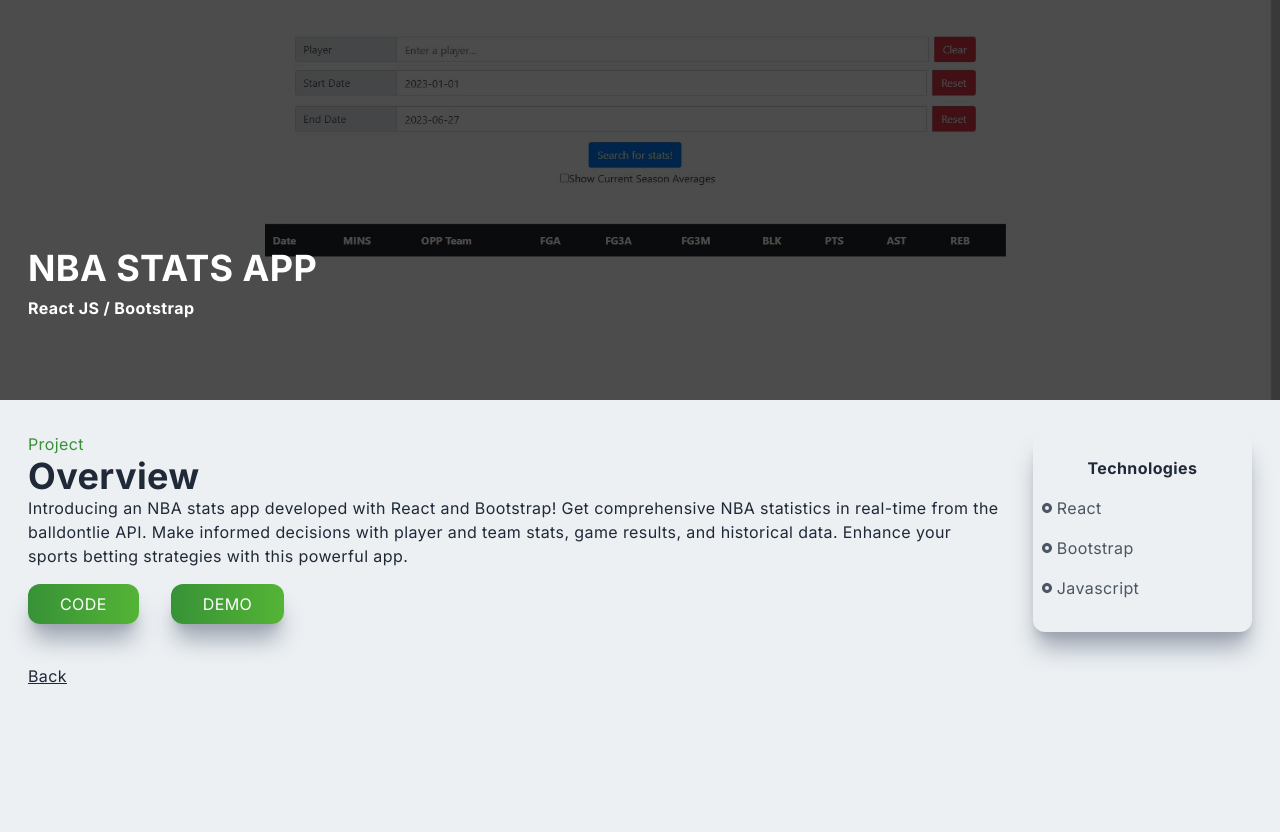
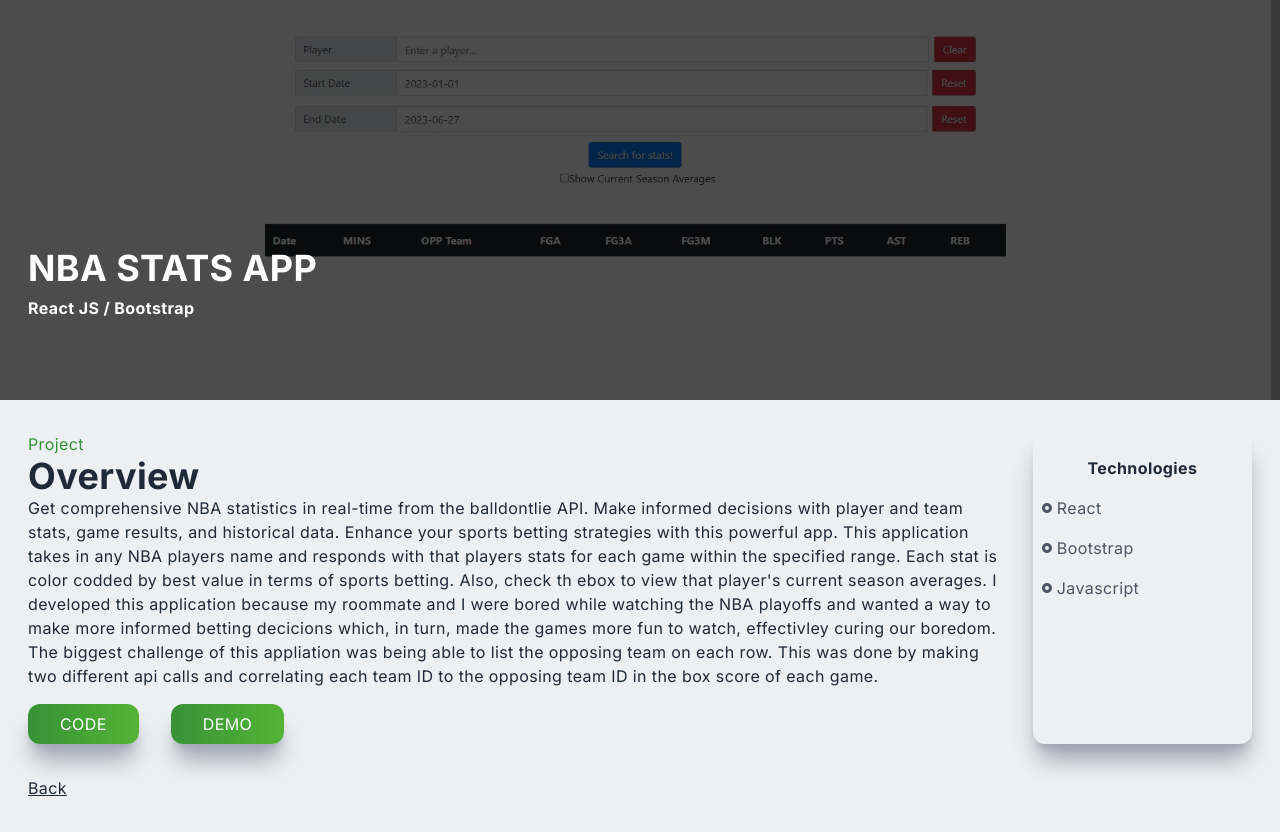
Before and after one commit to Karns11/NextjsPortfolio, a Next.js app: page /nbaapp in a window 1280 px wide. Before the commit the page ends 800 px from the top, so only its background shows below. Built offline with nearby package versions, Linux system fonts and the light colour scheme.

Commit message:
made lots of improvements

```diff
--- a/app/components/Projects.jsx
+++ b/app/components/Projects.jsx
@@ -1,5 +1,6 @@
 import React from "react";
 import swoleImg from "@public/assets/projects/lfsmarkup.png";
+import swoleImg2 from "@public/assets/projects/lfstest.png";
 import proshopImg from "@public/assets/projects/proshopmarkup.png";
 import nbaImg from "@public/assets/projects/nbamarkup.png";
 import movieBookImg from "@public/assets/projects/movieAndBook.png";
@@ -18,7 +19,7 @@
         <div className="grid md:grid-cols-2 gap-8">
           <ProjectItem
             title="LETS FIT SWOLE"
-            backgroundImage={swoleImg}
+            backgroundImage={swoleImg2}
             projectUrl="/letsfitswole"
             stack="MERN Stack"
           />
--- a/app/letsfitswole/page.jsx
+++ b/app/letsfitswole/page.jsx
@@ -36,10 +36,18 @@
             frontend. To ensure secure access to the application's features, I
             implemented user authentication and authorization using JWT.
             Additionally, I created robust RESTful APIs using Express.js for
-            efficient server-side logic and data management. By leveraging
-            MongoDB, Express, React, Node, Redux, Bootstrap, MUI, and JWT, I
-            successfully delivered a comprehensive fitness application that
-            combines functionality with a seamless user experience.
+            efficient server-side logic and data management. The deployment of
+            this project was a very big milestone for me since I had envisoned
+            this application for years. The biggest problem I faced was with the
+            exercise of the day card. The exercise of the day makes a call to an
+            exercise list api and return a random exercise each day. This was
+            really hard to accomplish but after lots of hard work and
+            determination I was able to solve this issue by getting the day of
+            the month, setting a random muscle index equal to the day of the
+            month, and then making an api call to all of the exercises and
+            assigning the exercise of the day to the random muscle index. This
+            will prove to be random each month since each time the api is called
+            a new random muscle group is called as well.
           </p>
           <a
             href="https://github.com/Karns11/NewWorkoutApp"
--- a/app/nbaapp/page.jsx
+++ b/app/nbaapp/page.jsx
@@ -27,11 +27,21 @@
           <p className="text-[#379237]">Project</p>
           <h2>Overview</h2>
           <p>
-            Introducing an NBA stats app developed with React and Bootstrap! Get
-            comprehensive NBA statistics in real-time from the balldontlie API.
-            Make informed decisions with player and team stats, game results,
-            and historical data. Enhance your sports betting strategies with
-            this powerful app.
+            Get comprehensive NBA statistics in real-time from the balldontlie
+            API. Make informed decisions with player and team stats, game
+            results, and historical data. Enhance your sports betting strategies
+            with this powerful app. This application takes in any NBA players
+            name and responds with that players stats for each game within the
+            specified range. Each stat is color codded by best value in terms of
+            sports betting. Also, check th ebox to view that player's current
+            season averages. I developed this application because my roommate
+            and I were bored while watching the NBA playoffs and wanted a way to
+            make more informed betting decicions which, in turn, made the games
+            more fun to watch, effectivley curing our boredom. The biggest
+            challenge of this appliation was being able to list the opposing
+            team on each row. This was done by making two different api calls
+            and correlating each team ID to the opposing team ID in the box
+            score of each game.
           </p>
           <a
             href="https://github.com/Karns11/New-NBA-App"
--- a/app/proshop/page.jsx
+++ b/app/proshop/page.jsx
@@ -38,7 +38,10 @@
             Node, Express, MongoDB, React, Redux, Bootstrap, and JWT were
             instrumental in delivering a feature-rich eCommerce platform that
             streamlined the buying process while maintaining the highest
-            standards of security.
+            standards of security. The biggest challenge I faced while building
+            this application was figuring out suthentication with JWT. This was
+            something that I had never done before so it was very challenging
+            but super rewarding to see it working properly.
           </p>
           <a
             href="https://github.com/Karns11/ProShopV2"
```
Also changed, not shown: public/assets/projects/lfstest.png (added).
